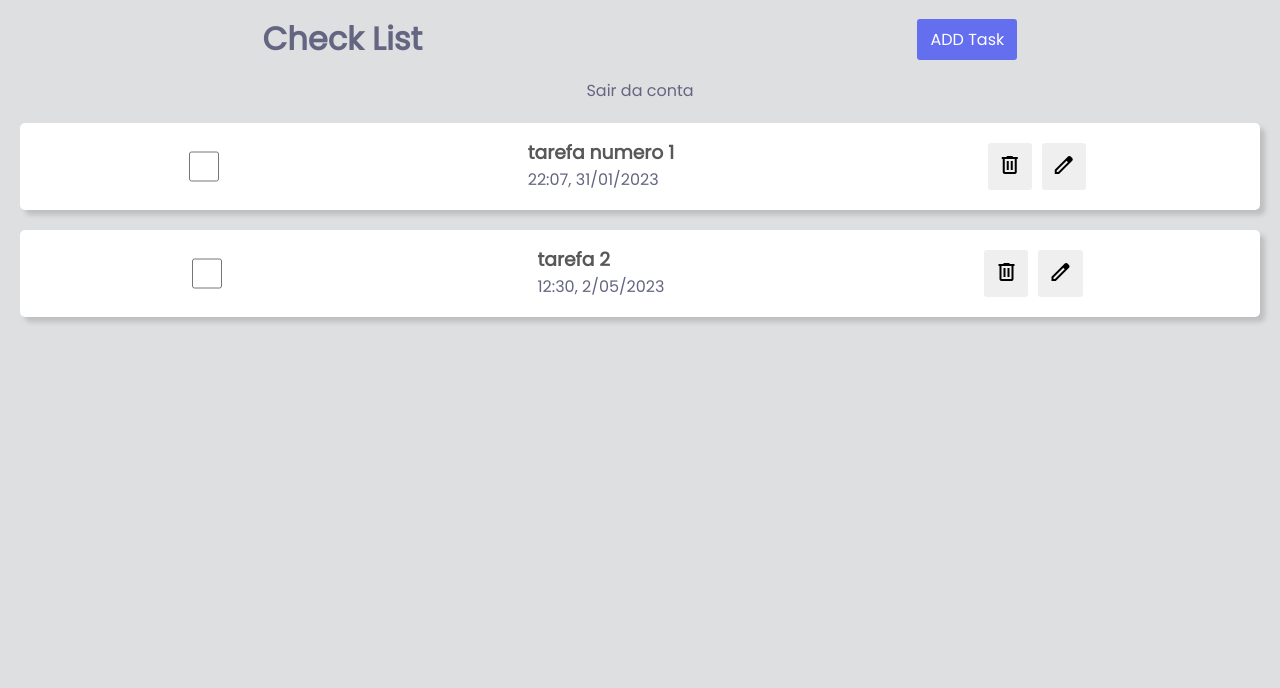
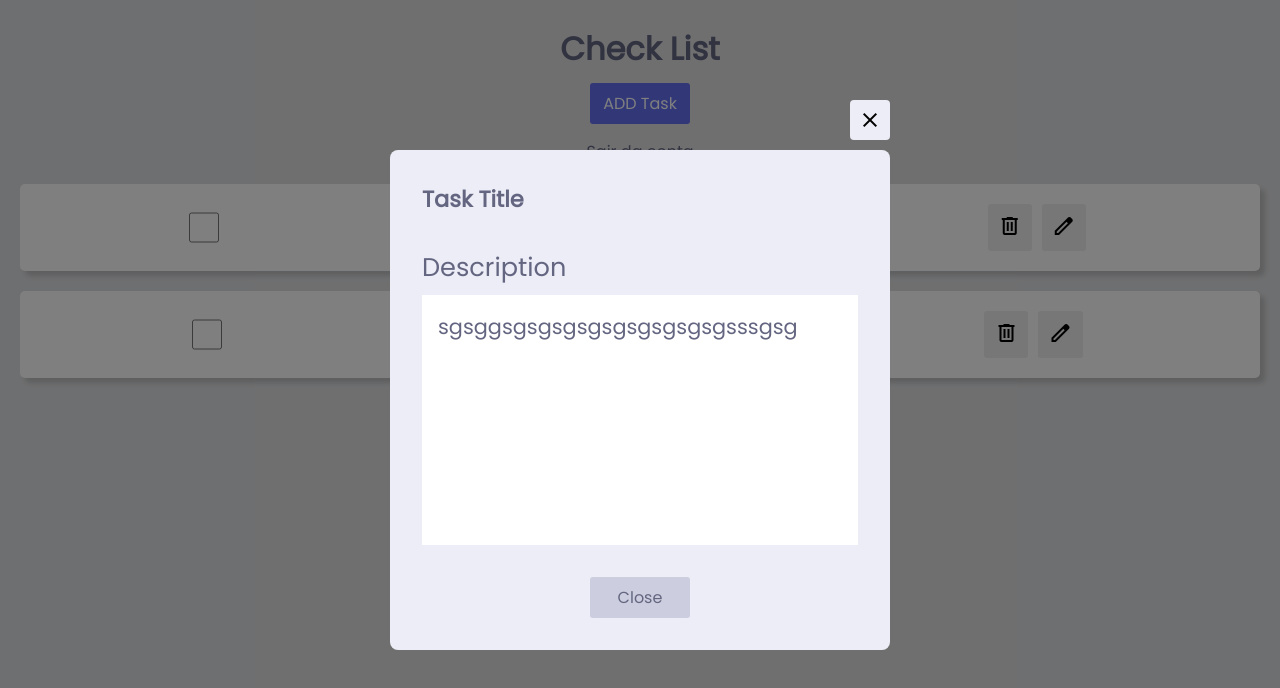
Before and after one commit to thiagomotaPE/CheckList-App, a React (Create React App) app in the folder client/: page /checkList in a window 1280 px wide. Shown: the top 688 px of the page. Built offline with nearby package versions, Linux system fonts and the light colour scheme.

Commit message:
update
fiz o popup para mostrar a descrição de cada tarefa

```diff
--- a/client/src/components/Header/styles.js
+++ b/client/src/components/Header/styles.js
@@ -3,7 +3,7 @@ import styled from "styled-components";
 export const Container = styled.header`
     background-color:  #dedfe1;
     display: flex;
-    flex-direction: row;
+    flex-direction: column;
     align-items: center;
     justify-content: space-around;
     padding: 15px;
@@ -12,4 +12,5 @@ export const Logo = styled.h1`
     color: #646681;
     font-size: 2em;
     font-family: 'Poppins', sans-serif;
+    margin: 10px;
 `
--- a/client/src/components/Task/index.jsx
+++ b/client/src/components/TaskCard/index.jsx
@@ -1,9 +1,9 @@
 import React from 'react'
 import { Container, CheckBox, Description, Actions } from './styles'
 
-const Task = ({title, desc}) => {
+const TaskCard = ({title, desc, onClick}) => {
   return (
-    <Container>
+    <Container onClick={onClick}>
         <CheckBox type="checkbox"></CheckBox>
         <Description>
             <h3 >{title}</h3>
@@ -25,4 +25,4 @@ const Task = ({title, desc}) => {
   )
 }
 
-export{ Task }
+export{ TaskCard }
--- /dev/null
+++ b/client/src/components/TaskCardPopup/index.jsx
@@ -0,0 +1,41 @@
+import React from 'react'
+import {
+    Wrapper,
+    Container,
+    CloseButton,
+    Form,
+    FormTitle,
+    ButtonContainer,
+    }from './styles'
+    import { Button } from '../Button'
+
+const TaskCardPopup = ({taskPopupOpen, setTaskPopupOpen, title, description}) => {
+  return (<>
+  {taskPopupOpen && (
+    <Wrapper>
+        <Container>
+            <CloseButton onClick={() => setTaskPopupOpen(false)}>
+                <span class="material-symbols-outlined">
+                    close
+                </span>
+            </CloseButton>
+            <Form>
+                <FormTitle>{title}</FormTitle>
+                <label htmlFor='title'>
+                    Description
+                    <div type="text" id='description'>
+                        <p>{description}</p>
+                    </div>
+                </label>
+                <ButtonContainer>
+                    <Button variant="secundary" title="Close" onClick={() => setTaskPopupOpen(false)}/>
+                </ButtonContainer>
+            </Form>
+        </Container>
+    </Wrapper>
+    )}
+    </>
+  )
+}
+
+export { TaskCardPopup }
--- /dev/null
+++ b/client/src/components/TaskCardPopup/styles.js
@@ -0,0 +1,90 @@
+import styled from "styled-components";
+
+export const Wrapper = styled.div`
+	position: fixed;
+	top: 0;
+	left: 0;
+	width: 100%;
+	height: 100%;
+	background: rgba(0, 0, 0, 0.5);
+	z-index: 1000;
+	display: flex;
+	justify-content: center;
+	align-items: center;
+`
+export const Container = styled.div`
+	background-color:  #ecedf6;
+	max-width: 500px;
+	width: 90%;
+	margin: 0 auto;
+	display: flex;
+	justify-content: center;
+	align-items: center;
+	padding: 2rem;
+	border-radius: 8px;
+	position: relative;
+`
+export const CloseButton = styled.button`
+	position: absolute;
+	top: -10px;
+	right: 0;
+	transform: translateY(-100%);
+	font-size: 2.5rem;
+	padding: 0.5rem;
+	border-radius: 4px;
+    border: none;
+	background-color:  #ecedf6;
+	color: var(--black-2);
+	display: flex;
+	align-items: center;
+	justify-content: center;
+	cursor: pointer;
+	transition: 0.3s ease all;
+	z-index: -1;
+	&:hover {
+		background-color: #e32525;
+		color: white;
+	}
+`
+
+export const FormTitle = styled.h1`
+	color:  #646681;
+	font-size: 1.4rem;
+	margin-bottom: 2rem;
+	text-transform: capitalize;
+`
+export const Form = styled.form`
+	width: 100%;
+	label {
+		font-size: 1.6rem;
+		color: #646681;
+		input{
+			margin-top: 0.5rem;
+			margin-bottom: 2rem;
+			width: 100%;
+			padding: 1rem;
+			border: none;
+			background-color: #fff;
+			font-size: 1.6rem;
+		}
+        #description{
+            margin-top: 0.5rem;
+			margin-bottom: 2rem;
+			padding: 1rem;
+            height: 250px;
+			border: none;
+			background-color: #fff;
+			color: #646681;
+			font-size: 1.3rem;
+        }
+	}
+`
+
+export const ButtonContainer = styled.div`
+	display: flex;
+	justify-content: center;
+	align-items: center;
+	margin-top: 2rem;
+	gap: 1rem;
+    font-family: 'Poppins', sans-serif;
+`
--- a/client/src/pages/checkList/index.jsx
+++ b/client/src/pages/checkList/index.jsx
@@ -1,17 +1,21 @@
-import React from 'react'
+import React, { useState } from 'react'
 import { Link } from 'react-router-dom';
 import { LinkContainer } from './styles'
 import { Header } from '../../components/Header'
-import { Task } from '../../components/Task'
+import { TaskCard } from '../../components/TaskCard'
+import { TaskCardPopup } from '../../components/TaskCardPopup';
 
 const CheckList = () => {
+  const [taskPopupOpen, setTaskPopupOpen] = useState(true);
   return (<>
     <Header />
     <LinkContainer>
       <Link to= "/login"> Sair da conta</Link>
     </LinkContainer>
-    <Task desc="22:07, 31/01/2023" title="tarefa numero 1"/>
-    <Task desc="12:30, 2/05/2023" title="tarefa 2"/>
+    <TaskCard onClick={() => setTaskPopupOpen(true)} desc="22:07, 31/01/2023" title="tarefa numero 1"/>
+    <TaskCard onClick={() => setTaskPopupOpen(true)} desc="12:30, 2/05/2023" title="tarefa 2"/>
+
+    <TaskCardPopup taskPopupOpen={taskPopupOpen} setTaskPopupOpen={setTaskPopupOpen} title="Task Title" description="sgsggsgsgsgsgsgsgsgsgsgsssgsg"/>
     </>
   )
 }
--- a/client/src/pages/checkList/styles.js
+++ b/client/src/pages/checkList/styles.js
@@ -5,7 +5,6 @@ export const LinkContainer = styled.div`
     a{
         color: #646681;
         text-decoration: none;
-        transition: 1.5s;
         &:hover{
             text-decoration: underline;
         }
```
Also changed, not shown: client/src/components/TaskCard/styles.js (renamed from client/src/components/Task/styles.js).
